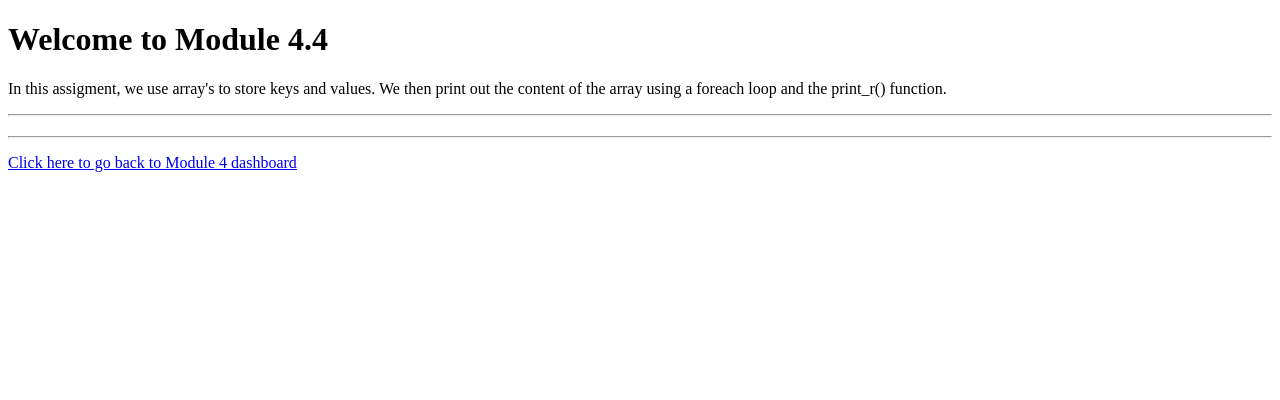
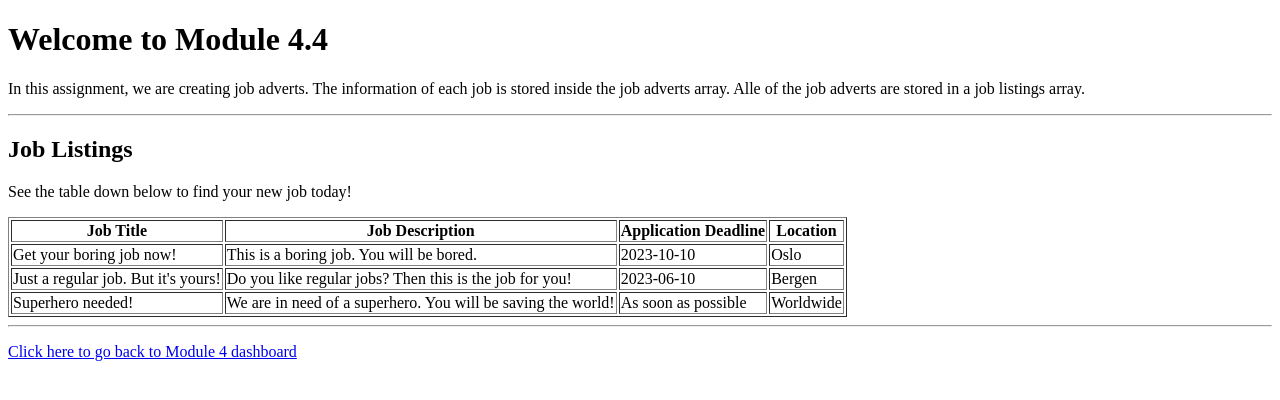
Before and after one commit to MichaelTangeraas/is115, a PHP site: page /is115/module4/modules/module4_4.php in a window 1280 px wide. Shown: the top 400 px of the page. Run offline with PHP 8.4, Linux system fonts and the light colour scheme.

Commit message:
Final update for module 4

```diff
--- a/is115/module4/index.php
+++ b/is115/module4/index.php
@@ -27,12 +27,12 @@
 
     <hr />
 
-    <h2>Module</h2>
+    <h2>Module 4.4 - Job listings and multidimensional Arrays </h2>
     <p><a href="../module4/modules/module4_4.php">Click here to go to Module 4.4</a></p>
 
     <hr />
 
-    <h2>Module</h2>
+    <h2>Module 4.5 - Contact form service</h2>
     <p><a href="../module4/modules/module4_5.php">Click here to go to Module 4.5</a></p>
 
     <!-- <h2>IS-115 Course Dashboard</h2>
--- a/is115/module4/modules/module4_4.php
+++ b/is115/module4/modules/module4_4.php
@@ -1,3 +1,37 @@
+<?php
+
+// Below we create three different job adverts. Each job advert is an array with four key-value pairs.
+
+$boring_job = array(
+    "job_title" => "Get your boring job now!",
+    "job_description" => "This is a boring job. You will be bored.",
+    "application_deadline" => "2023-10-10",
+    "location" => "Oslo"
+);
+
+$regular_job = array(
+    "job_title" => "Just a regular job. But it's yours!",
+    "job_description" => "Do you like regular jobs? Then this is the job for you!",
+    "application_deadline" => "2023-06-10",
+    "location" => "Bergen"
+);
+
+$super_job = array(
+    "job_title" => "Superhero needed!",
+    "job_description" => "We are in need of a superhero. You will be saving the world!",
+    "application_deadline" => "As soon as possible",
+    "location" => "Worldwide"
+);
+
+// Below we create an array of all of the job adverts. This array is a multidimensional array, as it contains three arrays.
+$job_listings = array(
+    $boring_job,
+    $regular_job,
+    $super_job
+);
+
+?>
+
 <!DOCTYPE html>
 <html lang="en">
 
@@ -7,21 +41,33 @@
     <title>Module 4.4</title>
 </head>
 
-<script>
-    <?php
-
-    ?>
-</script>
-
 <body>
 
     <h1>Welcome to Module 4.4</h1>
-    <p>In this assigment, we use array's to store keys and values. We then print out the content of the array using a foreach loop and the print_r() function.</p>
+    <p>In this assignment, we are creating job adverts. The information of each job is stored inside the job adverts array. Alle of the job adverts are stored in a job listings array.</p>
 
     <hr />
 
-    <h2></h2>
-    <p></p>
+    <h2>Job Listings</h2>
+    <p>See the table down below to find your new job today!</p>
+
+    <table border='1'>
+        <tr>
+            <th>Job Title</th>
+            <th>Job Description</th>
+            <th>Application Deadline</th>
+            <th>Location</th>
+        </tr>
+
+        <?php foreach ($job_listings as $job) : ?>
+            <tr>
+                <td><?php echo $job['job_title']; ?></td>
+                <td><?php echo $job['job_description']; ?></td>
+                <td><?php echo $job['application_deadline']; ?></td>
+                <td><?php echo $job['location']; ?></td>
+            </tr>
+        <?php endforeach; ?>
+    </table>
 
     <hr />
 
```
Also changed, not shown: is115/module4/modules/module4_5.php (+35 -3 lines).
